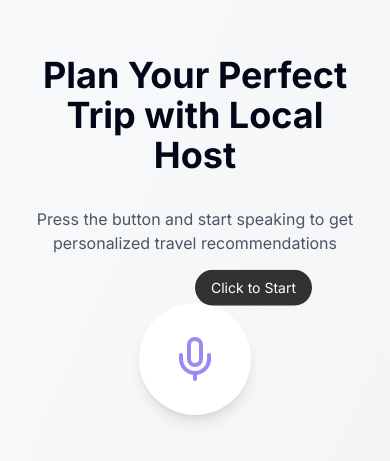
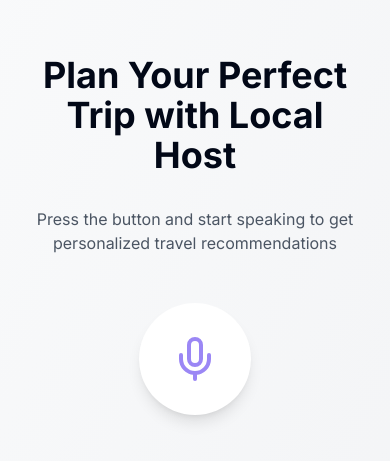
Before and after one commit to scafati98/LocalHost-UI, a React (Vite) app: page / in a window 390 px wide. Shown: the part 135-596 px from the top of the page. Built offline with nearby package versions, Linux system fonts and the light colour scheme.

Commit message:
Remove "Click to Start" text
Remove the "Click to Start" text from the voice button and replace it with violet shadows emanating from the microphone.

```diff
--- a/src/components/VoiceButton.tsx
+++ b/src/components/VoiceButton.tsx
@@ -30,8 +30,9 @@ const VoiceButton = ({ onToggle }: VoiceButtonProps) => {
       {/* Outer attention rings */}
       {!isActive && showPulse && (
         <>
-          <div className="absolute inset-0 rounded-full bg-primary/20 animate-ping" />
-          <div className="absolute inset-0 rounded-full bg-primary/10 animate-pulse" />
+          <div className="absolute inset-0 rounded-full bg-violet-400/20 animate-ping" />
+          <div className="absolute inset-0 rounded-full bg-violet-300/20 animate-pulse" />
+          <div className="absolute inset-0 rounded-full bg-violet-200/10 animate-pulse delay-75" />
         </>
       )}
 
@@ -44,20 +45,11 @@ const VoiceButton = ({ onToggle }: VoiceButtonProps) => {
             : 'bg-white hover:bg-gray-50'
         }`}
       >
-        <div className="relative">
-          {/* Floating text indicator */}
-          {!isActive && (
-            <div className="absolute -top-16 left-1/2 -translate-x-1/2 whitespace-nowrap bg-black/80 text-white text-sm px-4 py-2 rounded-full animate-bounce">
-              Click to Start
-            </div>
-          )}
-
-          {isActive ? (
-            <Mic className="w-12 h-12 text-white animate-pulse" strokeWidth={2.5} />
-          ) : (
-            <Mic className="w-12 h-12 text-primary" strokeWidth={2} />
-          )}
-        </div>
+        {isActive ? (
+          <Mic className="w-12 h-12 text-white animate-pulse" strokeWidth={2.5} />
+        ) : (
+          <Mic className="w-12 h-12 text-primary" strokeWidth={2} />
+        )}
       </button>
     </div>
   );
```
